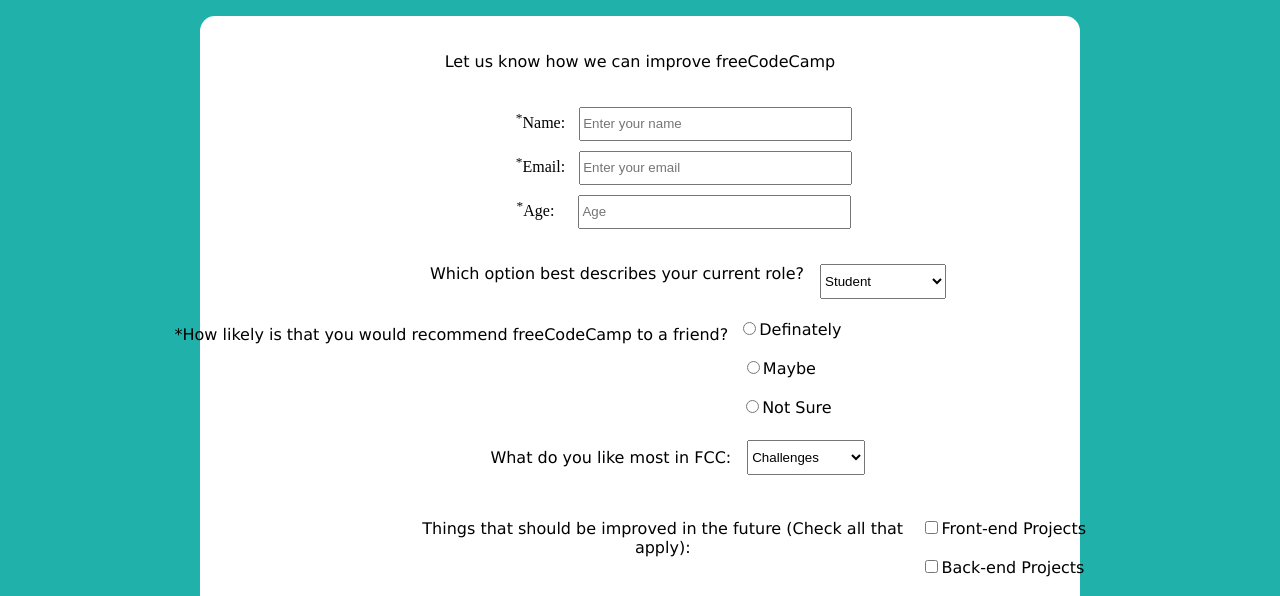
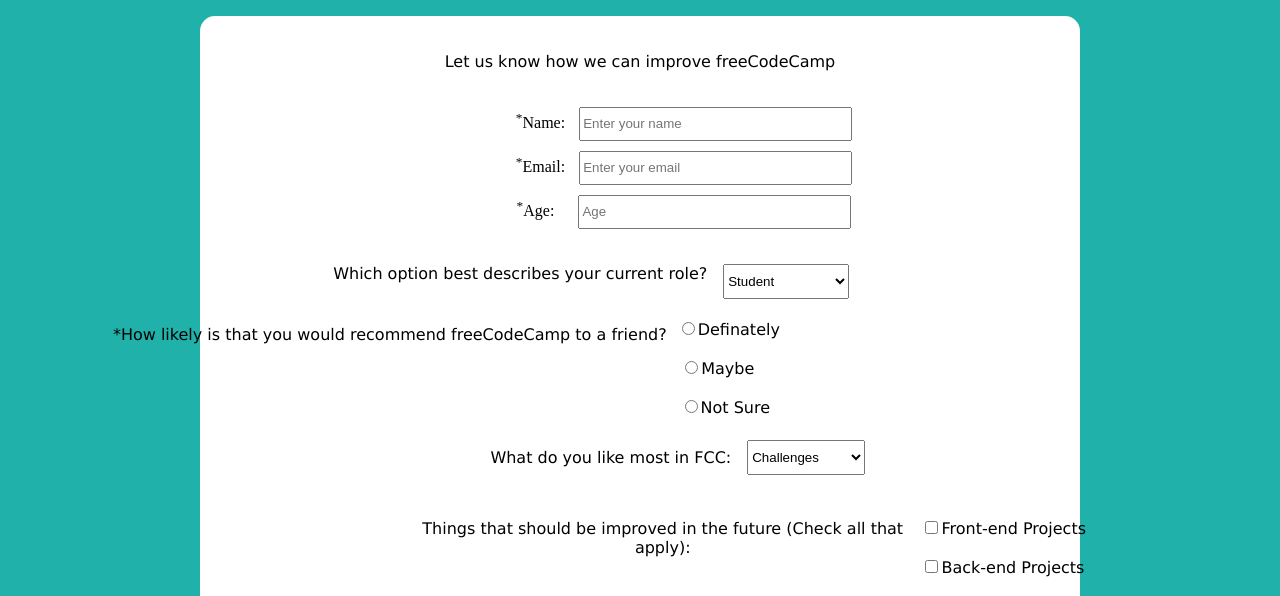
Before and after one commit to austin75stanley/form_survey, a plain HTML site: page index_page/index.html in a window 1280 px wide. Shown: the part 199-795 px from the top of the page. Drawn offline with Linux system fonts and the light colour scheme.

Commit message:
body readjustments

```diff
--- a/index_page/main.css
+++ b/index_page/main.css
@@ -1,7 +1,7 @@
 body{
     margin:0px;
     padding:0px;
-
+    background:lightseagreen;
 
 }
  .header-bk{
@@ -9,7 +9,6 @@ body{
     padding:50px 60px;
 }
 .form-section{
-    background:lightseagreen;
     margin-top:-38px;
 
 }
@@ -28,6 +27,7 @@ body{
     margin-right:200px;
     padding-bottom:50px;
     border-radius:15px;
+    margin-bottom: 20px;
 }
 #form-text1{
     font-family: 'Lucida Sans', 'Lucida Sans Regular', 'Lucida Grande', 'Lucida Sans Unicode', Geneva, Verdana, sans-serif;
@@ -62,7 +62,7 @@ form{
     font-family: 'Lucida Sans', 'Lucida Sans Regular', 'Lucida Grande', 'Lucida Sans Unicode', Geneva, Verdana, sans-serif;
     padding-top:35px;
     position:relative;
-    left:20%;
+    left:9%;
     display:flex;
     height: 35px;
     padding-left: 10px;
@@ -76,7 +76,7 @@ select{
 .likes{
    font-family: 'Lucida Sans', 'Lucida Sans Regular', 'Lucida Grande', 'Lucida Sans Unicode', Geneva, Verdana, sans-serif;
    position:relative;
-   right:20%;
+   left:-27%;
    padding-top:10px;
    display: inline-flex;
 
```
